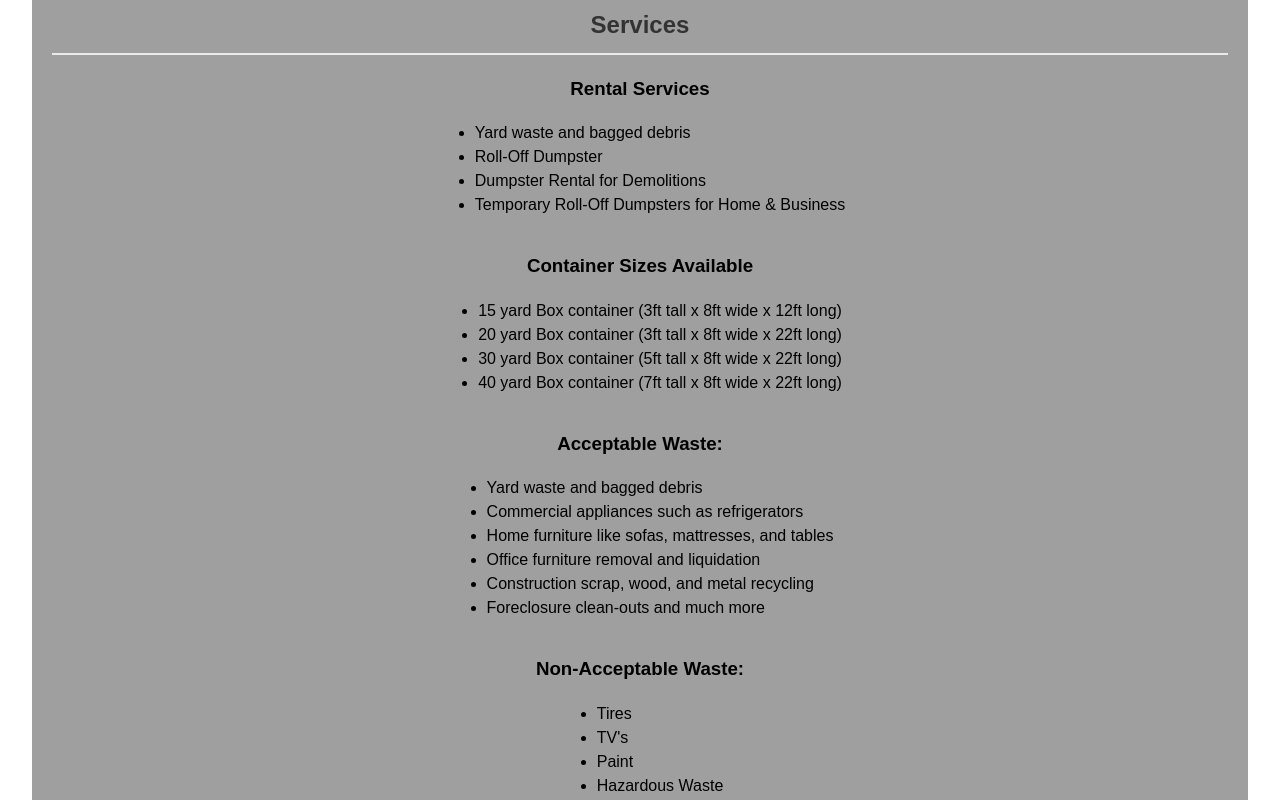
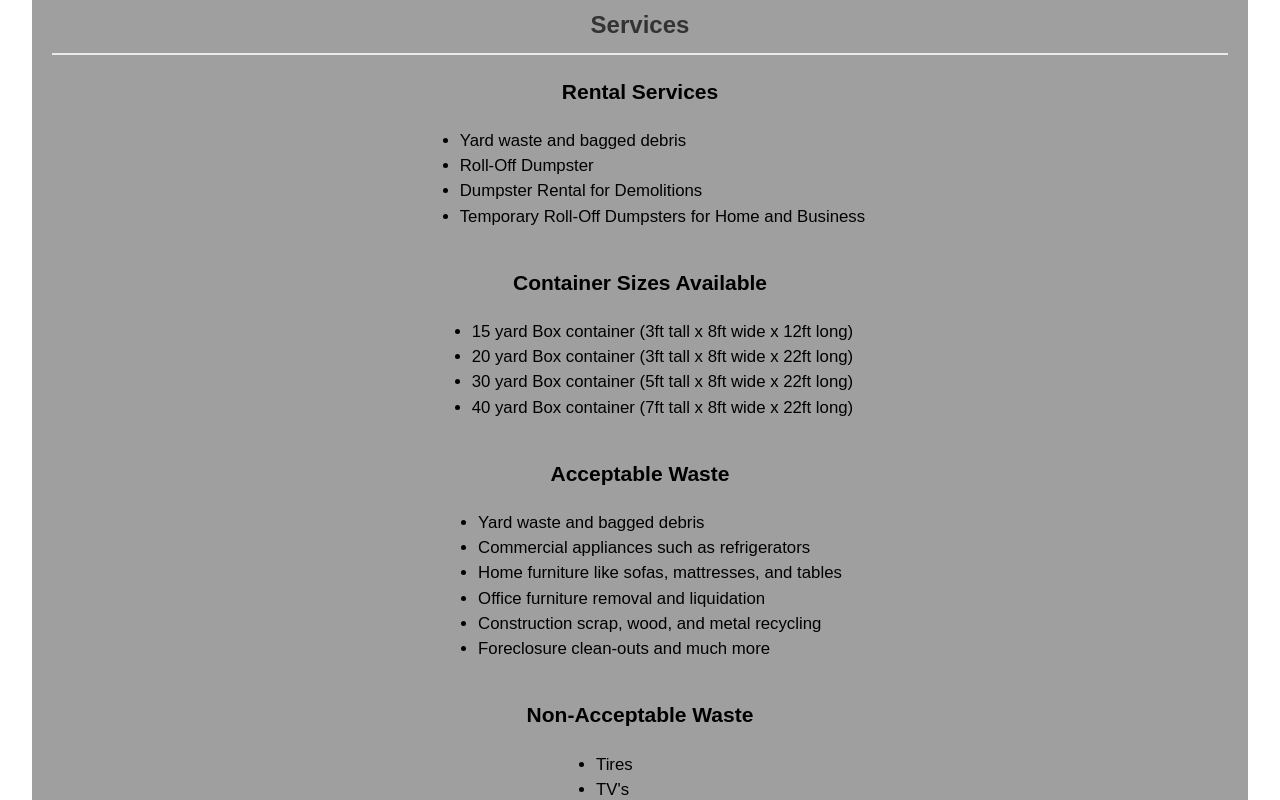
Before and after one commit to cdschexnide/bootjackranch, a React (Vite) app: page / in a window 1280 px wide. Shown: the part 360-1160 px from the top of the page. Built offline with nearby package versions, Linux system fonts and the light colour scheme.

Commit message:
website edits based on feedback from Nina and Miguel

```diff
--- a/src/App.css
+++ b/src/App.css
@@ -134,7 +134,7 @@ footer {
   }
 
   section h2 {
-    font-size: 1.2rem;
+    font-size: 1.5rem;
     padding-bottom: 5px;
     margin-bottom: 15px;
   }
@@ -161,3 +161,25 @@ footer {
     border: none;
   }
 }
+
+.list-1 {
+  text-align: left;
+  margin-top: 0px;
+  padding-top: 0px;
+  margin-left: 0.3rem;
+  font-size: 1.05rem;
+}
+
+.list-2 {
+  text-align: left;
+  margin-top: 0px;
+  padding-top: 0px;
+  margin-left: 0.3rem;
+  margin-right: 0.3rem;
+  font-size: 1.05rem;
+}
+
+.subheaders {
+  color: black;
+  font-size: 21px;
+}
--- a/src/App.tsx
+++ b/src/App.tsx
@@ -55,26 +55,20 @@ function App() {
           comprehensive solutions for full waste removal.
         </p>
         <h2>Services</h2>
-        <h3 style={{ color: "black" }}>Rental Services</h3>
+        <h3 className="subheaders">Rental Services</h3>
         <div style={{ display: "flex", justifyContent: "center" }}>
-          <ul style={{ textAlign: "left", marginTop: 0, paddingTop: 0 }}>
+          <ul className="list-1">
             <li style={{ color: "black" }}>Yard waste and bagged debris</li>
             <li style={{ color: "black" }}>Roll-Off Dumpster</li>
             <li style={{ color: "black" }}>Dumpster Rental for Demolitions</li>
             <li style={{ color: "black" }}>
-              Temporary Roll-Off Dumpsters for Home & Business
+              Temporary Roll-Off Dumpsters for Home and Business
             </li>
           </ul>
         </div>
-        <h3 style={{ color: "black" }}>Container Sizes Available</h3>
+        <h3 className="subheaders">Container Sizes Available</h3>
         <div style={{ display: "flex", justifyContent: "center" }}>
-          <ul
-            style={{
-              textAlign: "left",
-              marginTop: 0,
-              paddingTop: 0,
-            }}
-          >
+          <ul className="list-1">
             <li style={{ color: "black" }}>
               15 yard Box container {`(3ft tall x 8ft wide x 12ft long)`}
             </li>
@@ -89,9 +83,9 @@ function App() {
             </li>
           </ul>
         </div>
-        <h3 style={{ color: "black" }}>Acceptable Waste:</h3>
+        <h3 className="subheaders">Acceptable Waste</h3>
         <div style={{ display: "flex", justifyContent: "center" }}>
-          <ul style={{ textAlign: "left", marginTop: 0, paddingTop: 0 }}>
+          <ul className="list-2">
             <li style={{ color: "black" }}>Yard waste and bagged debris</li>
             <li style={{ color: "black" }}>
               Commercial appliances such as refrigerators
@@ -110,9 +104,9 @@ function App() {
             </li>
           </ul>
         </div>
-        <h3 style={{ color: "black" }}>Non-Acceptable Waste:</h3>
+        <h3 className="subheaders">Non-Acceptable Waste</h3>
         <div style={{ display: "flex", justifyContent: "center" }}>
-          <ul style={{ textAlign: "left", marginTop: 0, paddingTop: 0 }}>
+          <ul className="list-1">
             <li style={{ color: "black" }}>Tires</li>
             <li style={{ color: "black" }}>TV's</li>
             <li style={{ color: "black" }}>Paint</li>
```
